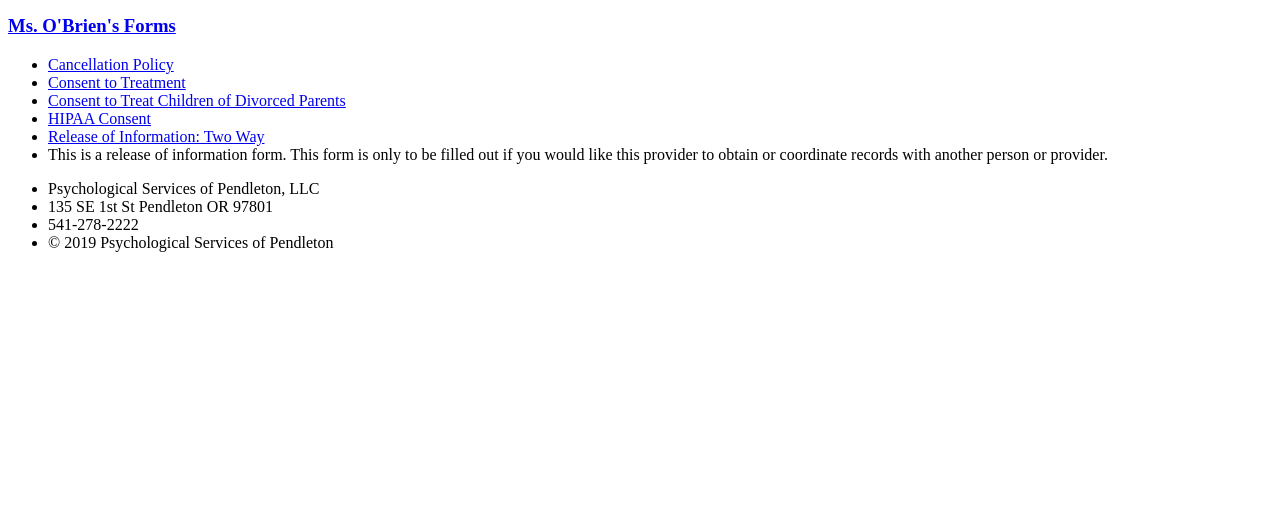
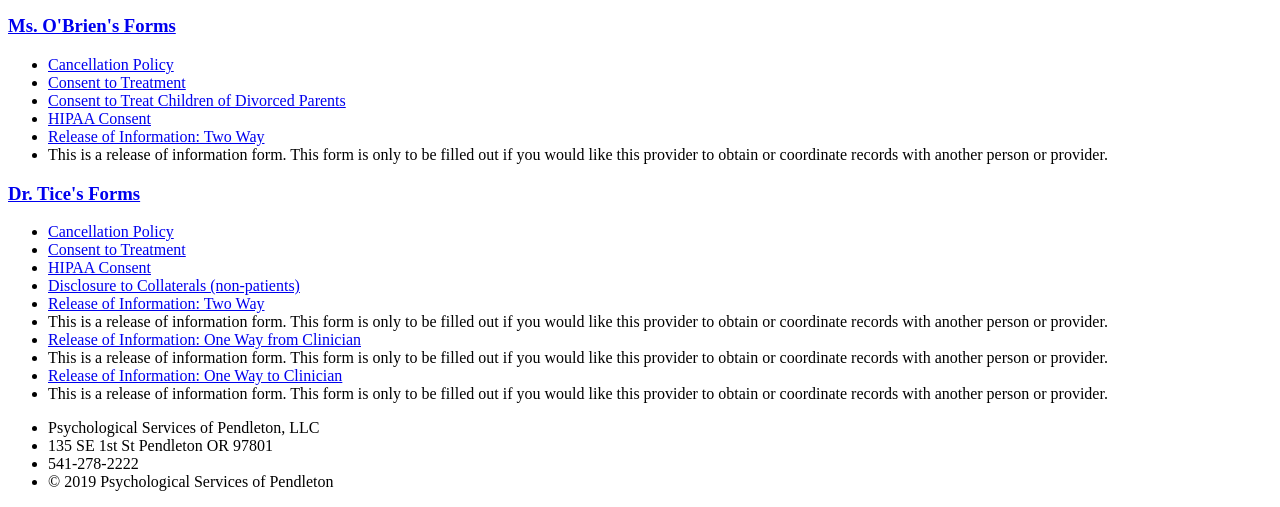
Before and after one commit to templeman/pendletonpsych, a PHP site: template application/views/client_forms.php in a window 1280 px wide. Shown: the part 2238-2745 px from the top of the page. Before the commit the page ends 2490 px from the top, so only its background shows below. Run offline with PHP 8.4, Linux system fonts and the light colour scheme; the template is opened without the code that fills it, so the values that code supplies are empty.

Commit message:
Add Lindsay Tice's forms

```diff
--- a/application/views/client_forms.php
+++ b/application/views/client_forms.php
@@ -91,4 +91,19 @@
       <li class="linkinfo">This is a release of information form. This form is only to be filled out if you would like this provider to obtain or coordinate records with another person or provider.</li>
     </ul>
   </div>
+  <h3><a href="#">Dr. Tice's Forms</a></h3>
+  <div>
+    <ul>
+      <li><a class="pdf" href="/doc/tice-cancellation-policy.pdf">Cancellation Policy</a></li>
+      <li><a class="pdf" href="/doc/tice-consent-to-treat.pdf">Consent to Treatment</a></li>
+      <li><a class="pdf" href="/doc/tice-hipaa-consent.pdf">HIPAA Consent</a></li>
+      <li><a class="pdf" href="/doc/tice-disclosure-to-collaterals.pdf">Disclosure to Collaterals (non-patients)</a></li>
+      <li><a class="pdf" href="/doc/tice-release-two-way.pdf">Release of Information: Two Way</a></li>
+      <li class="linkinfo">This is a release of information form. This form is only to be filled out if you would like this provider to obtain or coordinate records with another person or provider.</li>
+      <li><a class="pdf" href="/doc/tice-release-one-way-clinician-to-other.pdf">Release of Information: One Way from Clinician</a></li>
+      <li class="linkinfo">This is a release of information form. This form is only to be filled out if you would like this provider to obtain or coordinate records with another person or provider.</li>
+      <li><a class="pdf" href="/doc/tice-release-one-way-to-clinician.pdf">Release of Information: One Way to Clinician</a></li>
+      <li class="linkinfo">This is a release of information form. This form is only to be filled out if you would like this provider to obtain or coordinate records with another person or provider.</li>
+    </ul>
+  </div>
 </div> <!-- End of accordion -->
```
Also changed, not shown: 7 other files.
